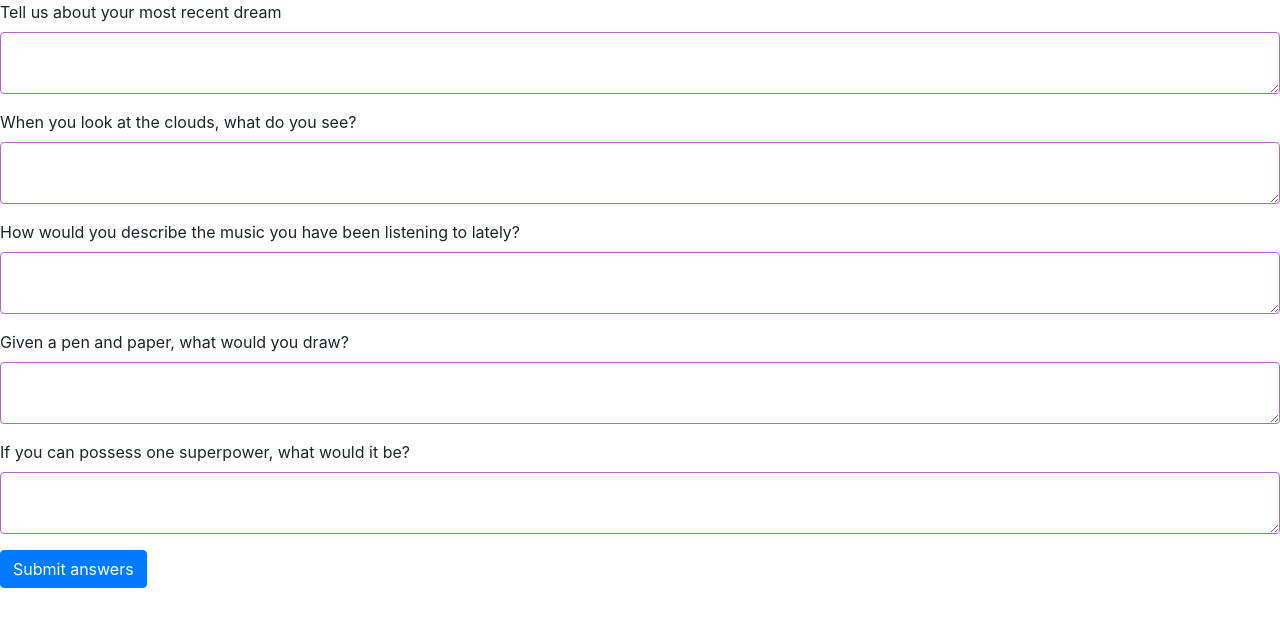
After one commit to vietquanpham/MoodBank, a Flask app: page /analyze in a window 1280 px wide. The commit adds this page. Shown: the top 627 px of the page. Run offline with Flask 2, Linux system fonts and the light colour scheme; some libraries are stand-ins or nearby versions.

Commit message:
analyze.html

```diff
--- a/app.py
+++ b/app.py
@@ -5,6 +5,9 @@ import datetime, bcrypt
 app = Flask(__name__)
 db = DatabaseConnection()
 
+@app.route("/analyze", methods=["POST", "GET"])
+def analyze():
+    return render_template("analyze.html")
 
 @app.route("/", methods=["GET"])
 # home page
--- a/static/styles/style.css
+++ b/static/styles/style.css
@@ -28,3 +28,7 @@
     background-color: #4CAF50; /* Add a green color to the "active/current" link */
     color: white;
   }
+
+  .purple-border textarea {
+    border: 1px solid #ba68c8;
+}
--- /dev/null
+++ b/templates/analyze.html
@@ -0,0 +1,26 @@
+{% extends "base.html" %}
+{% block body %}
+<form method=POST action="{{ url_for('analyze') }}">
+    <div class="form-group purple-border">
+        <label for="exampleFormControlTextarea1">Tell us about your most recent dream</label>
+        <textarea class="form-control" id="exampleFormControlTextarea1" rows="2"></textarea>
+    </div>
+    <div class="form-group purple-border">
+        <label for="exampleFormControlTextarea1">When you look at the clouds, what do you see?</label>
+        <textarea class="form-control" id="exampleFormControlTextarea1" rows="2"></textarea>
+    </div>
+    <div class="form-group purple-border">
+        <label for="exampleFormControlTextarea1">How would you describe the music you have been listening to lately?</label>
+        <textarea class="form-control" id="exampleFormControlTextarea1" rows="2"></textarea>
+    </div>
+    <div class="form-group purple-border">
+        <label for="exampleFormControlTextarea1">Given a pen and paper, what would you draw?</label>
+        <textarea class="form-control" id="exampleFormControlTextarea1" rows="2"></textarea>
+    </div>
+    <div class="form-group purple-border">
+        <label for="exampleFormControlTextarea1">If you can possess one superpower, what would it be?</label>
+        <textarea class="form-control" id="exampleFormControlTextarea1" rows="2"></textarea>
+    </div>
+    <button type="submit" class="btn btn-primary">Submit answers</button>
+</form>
+{% endblock %}
--- a/templates/base.html
+++ b/templates/base.html
@@ -34,11 +34,10 @@
         </div>
       </nav>
 
-
-
+      <div class="col-md-0">
         <div class="vertical-menu">
             <a href="/" class="active">Home</a>
-            <a href="/">Analyze</a>
+            <a href="/analyze">Analyze</a>
             <a href="#">Link 2</a>
             <a href="#">Link 3</a>
             <a href="#">Link 4</a>
```
Lines whose indentation alone changed are shown as unchanged.
